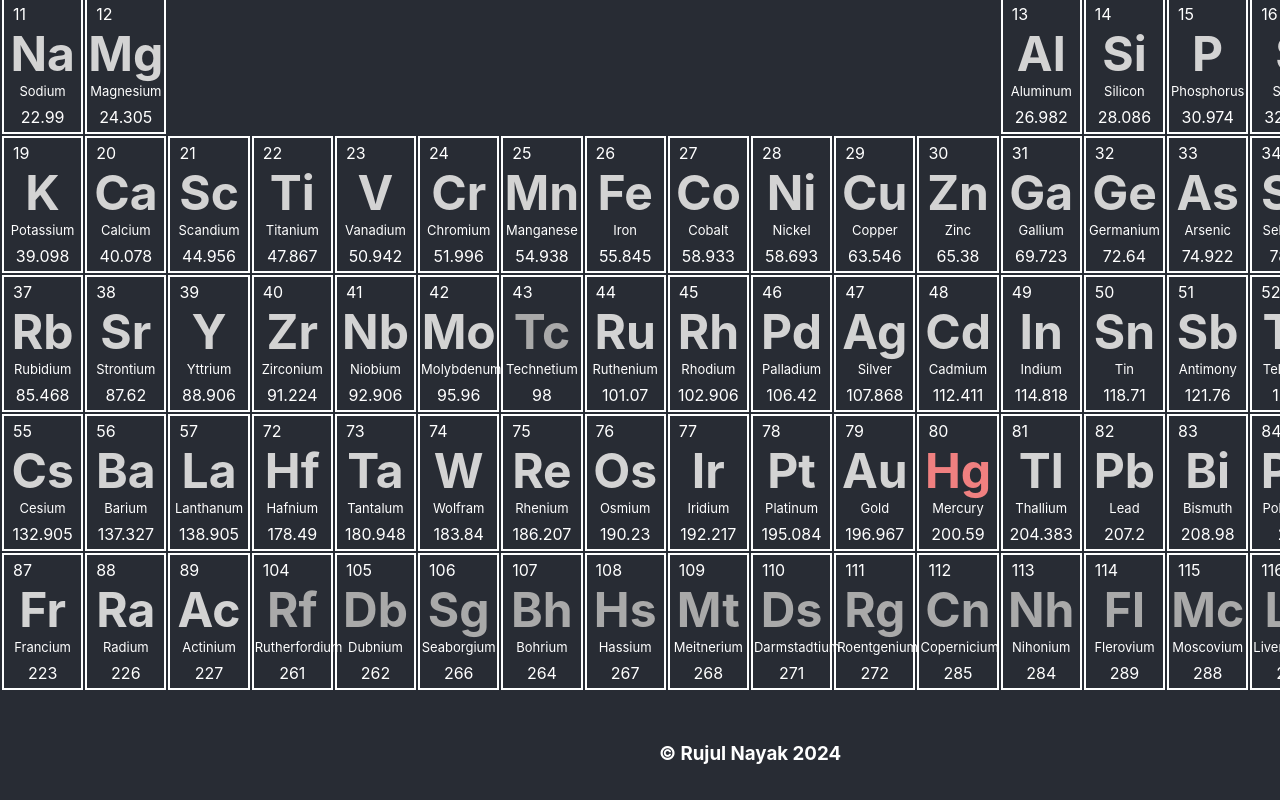
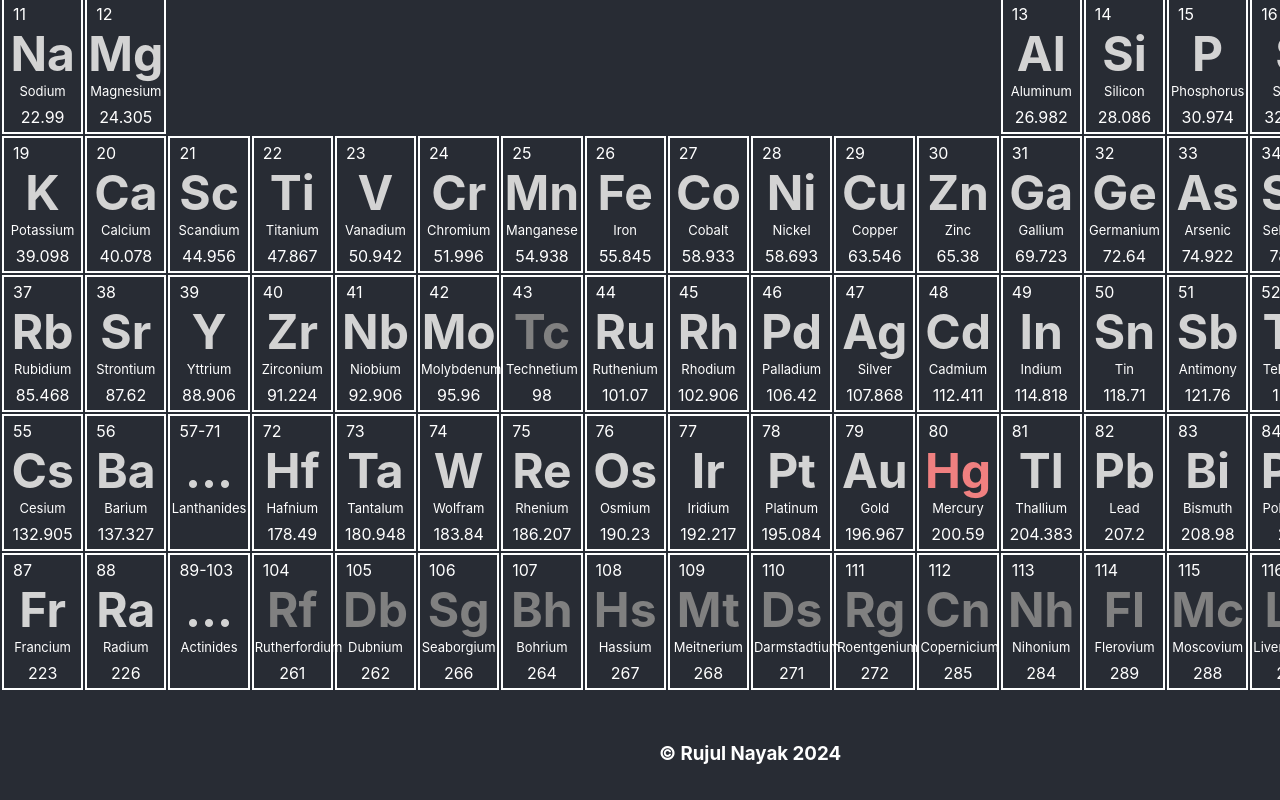
Before and after one commit to nayakrujul/periodic-table, a React (Create React App) app: page / in a window 1280 px wide. Shown: the part 416-1216 px from the top of the page. Built offline with nearby package versions, Linux system fonts and the light colour scheme.

Commit message:
Fill them in for now (will add later)

```diff
--- a/src/App.css
+++ b/src/App.css
@@ -46,7 +46,7 @@
 }
 
 .symbol.artificial {
-  color: darkgray;
+  color: rgb(128, 128, 128);
 }
 
 .name {
--- a/src/App.js
+++ b/src/App.js
@@ -59,7 +59,7 @@ const RAW_DATA = (
 54,Xenon,Xe,131.293,77,54,54,5,18,gas,,yes,,yes,,Noble Gas,1.2,,12.1298,5.89E-03,161.45,165.03,31,Ramsay and Travers,1898,0.158,5,8
 55,Cesium,Cs,132.905,78,55,55,6,1,solid,,yes,yes,,,Alkali Metal,3.3,0.79,3.8939,1.87E+00,301.7,944,22,Bunsen and Kirchoff,1860,0.242,6,1
 56,Barium,Ba,137.327,81,56,56,6,2,solid,,yes,yes,,,Alkaline Earth Metal,2.8,0.89,5.2117,3.59E+00,1002.15,2170,25,Davy,1808,0.204,6,2
-57,Lanthanum,La,138.905,82,57,57,6,3,solid,,yes,yes,,,Lanthanide,2.7,1.1,5.5769,6.15E+00,1193.15,3737,19,Mosander,1839,0.195,6,
+57,Lanthanum,La,138.905,82,57,57,6,,solid,,yes,yes,,,Lanthanide,2.7,1.1,5.5769,6.15E+00,1193.15,3737,19,Mosander,1839,0.195,6,
 58,Cerium,Ce,140.116,82,58,58,6,,solid,,yes,yes,,,Lanthanide,2.7,1.12,5.5387,6.77E+00,1071.15,3716,19,Berzelius,1803,0.192,6,
 59,Praseodymium,Pr,140.908,82,59,59,6,,solid,,yes,yes,,,Lanthanide,2.7,1.13,5.473,6.77E+00,1204.15,3793,15,von Welsbach,1885,0.193,6,
 60,Neodymium,Nd,144.242,84,60,60,6,,solid,,yes,yes,,,Lanthanide,2.6,1.14,5.525,7.01E+00,1289.15,3347,16,von Welsbach,1885,0.19,6,
@@ -91,7 +91,7 @@ const RAW_DATA = (
 86,Radon,Rn,222,136,86,86,6,18,gas,yes,yes,yes,,,Alkali Metal,1.3,,10.7485,9.73E-03,202.15,211.3,20,Dorn,1900,0.094,6,8
 87,Francium,Fr,223,136,87,87,7,1,solid,yes,yes,yes,,,Alkaline Earth Metal,,0.7,4.0727,1.87E+00,300.15,950,21,Perey,1939,,7,1
 88,Radium,Ra,226,138,88,88,7,2,solid,yes,yes,yes,,,Actinide,,0.9,5.2784,5.50E+00,973.15,2010,15,Pierre and Marie Curie,1898,,7,2
-89,Actinium,Ac,227,138,89,89,7,3,solid,yes,yes,yes,,,Actinide,,1.1,5.17,1.01E+01,1323.15,3471,11,Debierne/Giesel,1899,0.12,7,
+89,Actinium,Ac,227,138,89,89,7,,solid,yes,yes,yes,,,Actinide,,1.1,5.17,1.01E+01,1323.15,3471,11,Debierne/Giesel,1899,0.12,7,
 90,Thorium,Th,232.038,142,90,90,7,,solid,yes,yes,yes,,,Actinide,,1.3,6.3067,1.17E+01,2028.15,5061,12,Berzelius,1828,0.113,7,
 91,Protactinium,Pa,231.036,140,91,91,7,,solid,yes,yes,yes,,,Actinide,,1.5,5.89,1.54E+01,1873.15,4300,14,Hahn and Meitner,1917,,7,
 92,Uranium,U,238.029,146,92,92,7,,solid,yes,yes,yes,,,Actinide,,1.38,6.1941,1.90E+01,1405.15,4404,15,Peligot,1841,0.116,7,
@@ -166,6 +166,14 @@ function GetElement({posx, posy}) {
       return <Element num={key} symbol={l[1]} name={l[0]} mass={l[2]} state={l[8]}></Element>
     }
   }
+  // Special case for (6, 3) and (7, 3)
+  if (posy === 3) {
+    if (posx === 6) {
+      return <Element num="57-71" symbol="..." name="Lanthanides" mass="&nbsp;" state="solid"></Element>
+    } else if (posx === 7) {
+      return <Element num="89-103" symbol="..." name="Actinides" mass="&nbsp;" state="solid"></Element>
+    }
+  }
   return <div className="no-element"></div>;
 }
 
```
Also changed, not shown: 11 other files (tests, documents, lock files or other folders).
